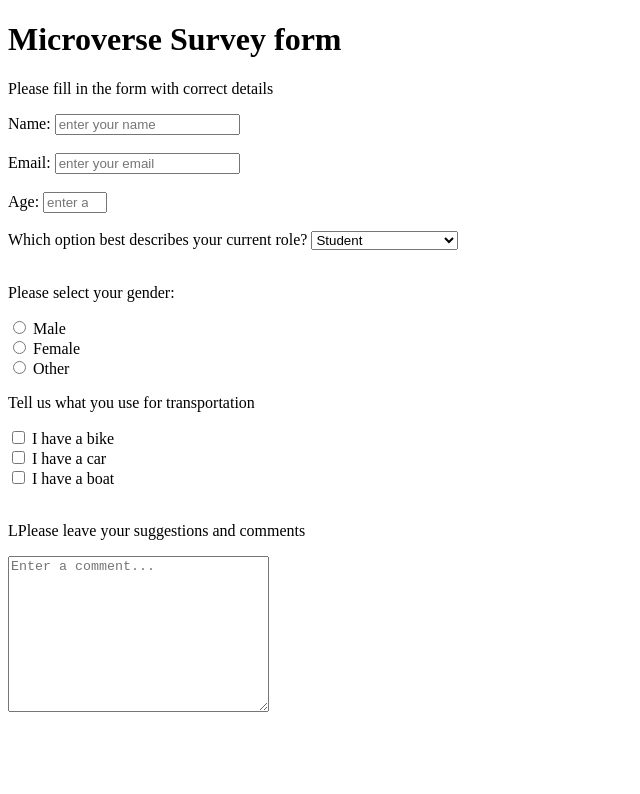
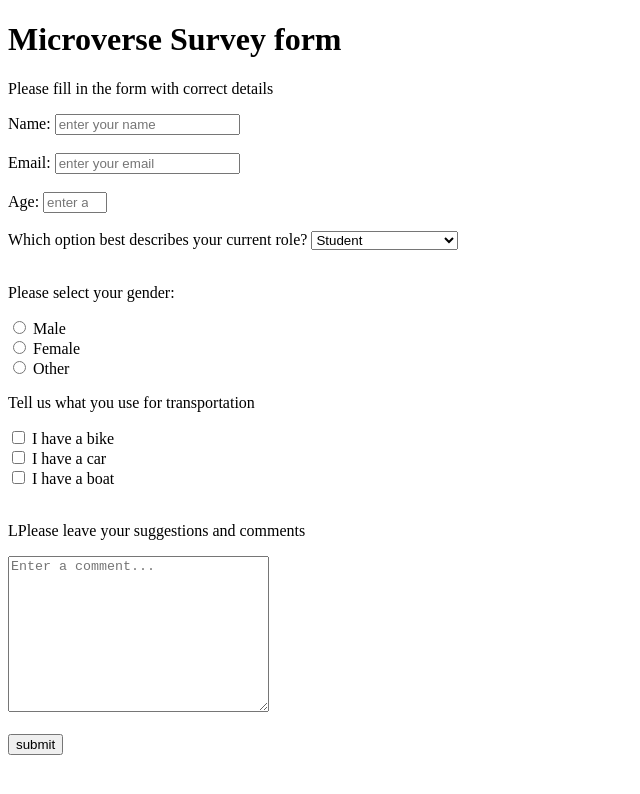
Before and after one commit to OLIPLICHE/surveyform, a plain HTML site: page index.html in a window 1280 px wide. Shown: the whole page, without its empty margins (0-640 px from the left). Drawn offline with Linux system fonts and the light colour scheme.

Commit message:
done with html

```diff
--- a/index.html
+++ b/index.html
@@ -73,6 +73,10 @@
         <p>LPlease leave your suggestions and comments</p>
         <textarea name="" id="comment" cols="30" rows="10" placeholder="Enter a comment..."></textarea>
 
+        <br><br>
+
+        <button id="submit">submit</button>
+
 
 
      </form>
```
